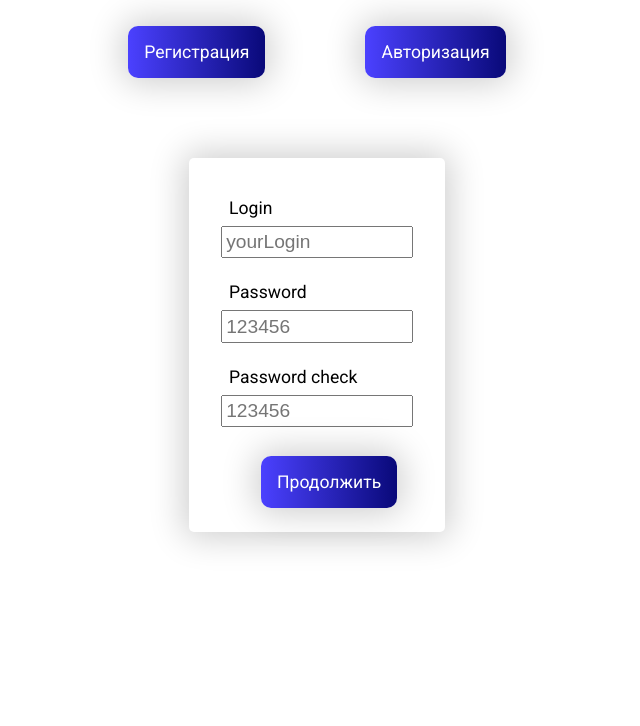
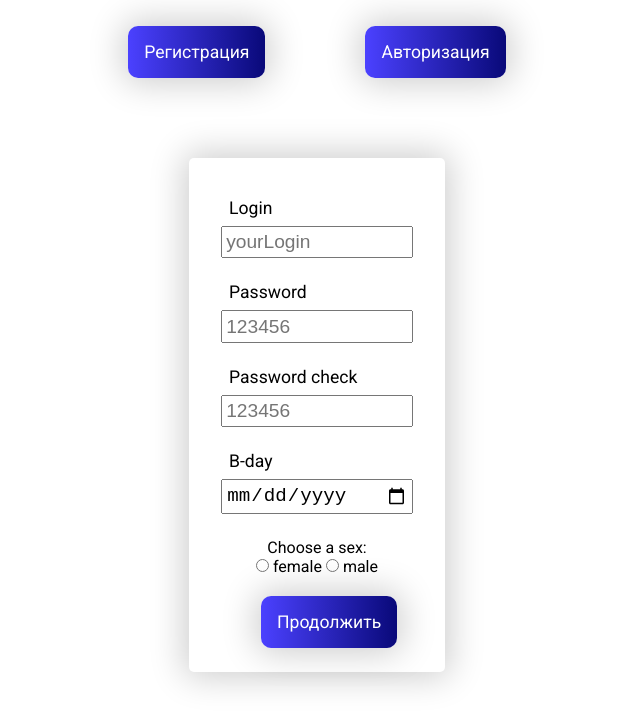
Before and after one commit to myfenix92/kurs-bd, a plain HTML site: page src/start-page/index.html in a window 1280 px wide. Shown: the part 116-842 px from the top of the page, without its empty margins (323-963 px from the left). Before the commit the page ends 800 px from the top, so only its background shows below. Drawn offline with Linux system fonts and the light colour scheme.

Commit message:
feat: add new input for registration

```diff
--- a/src/start-page/index.html
+++ b/src/start-page/index.html
@@ -30,6 +30,18 @@
         <label for="password_check">Password check</label>
         <input type="password" name="" id="password_check" placeholder="123456">
       </p>
+      <p class="form_in_input">
+        <label for="b-day">B-day</label>
+        <input type="date" name="" id="b-day">
+      </p>
+      <p class="form_in_input sex">
+        <p>Choose a sex:</p>
+        <input type="radio" name="sex" id="female" value="female">
+        <label for="female">female</label>
+
+        <input type="radio" name="sex" id="male" value="male">
+        <label for="male">male</label>
+      </p>
       <button class="form_in_continue">Продолжить</button>
     </form>
   </main>
```
